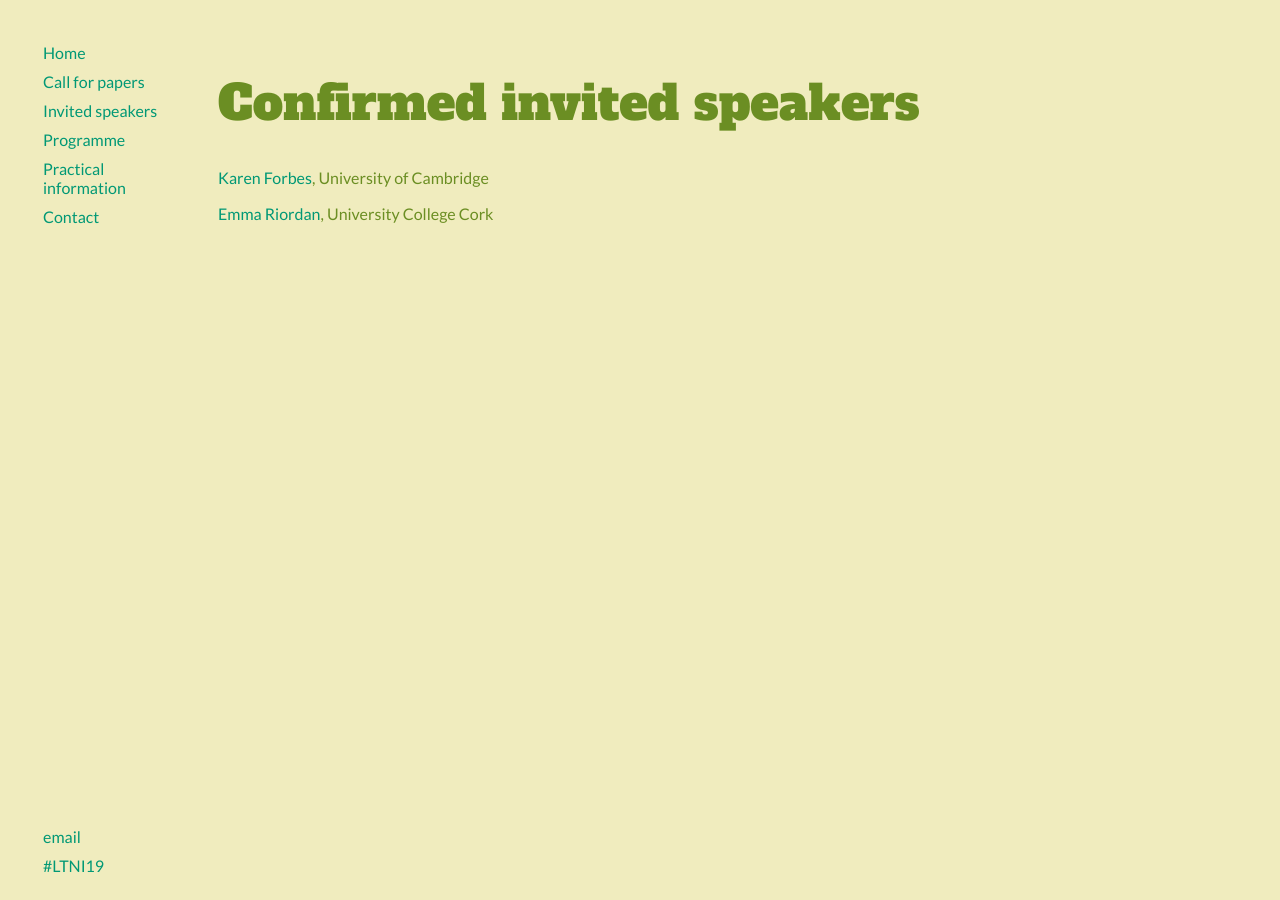
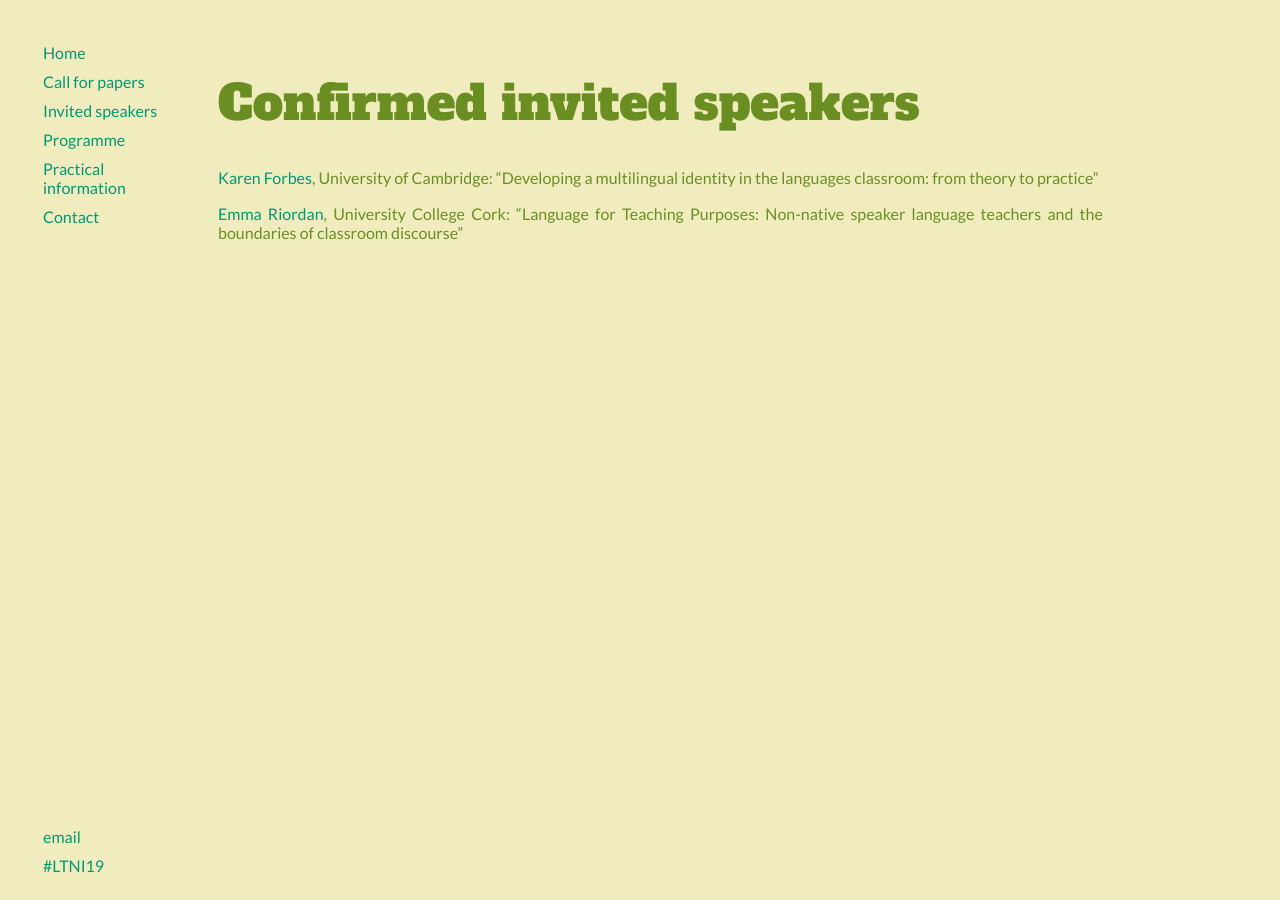
Before and after one commit to merryndd/ltni19, a Jekyll site: the page built from speakers/index.html, in a window 1280 px wide. Built offline with Jekyll 4.4.1, drawn with Linux system fonts in a browser that asks for light colours.

Commit message:
Update index.html

```diff
--- a/speakers/index.html
+++ b/speakers/index.html
@@ -2,5 +2,5 @@
 layout: default
 ---
 <h1>Confirmed invited speakers</h1>
-<p><a href="https://www.educ.cam.ac.uk/people/staff/forbes/">Karen Forbes</a>, University of Cambridge</p>
-<p><a href="http://research.ucc.ie/profiles/A016/emmariordan">Emma Riordan</a>, University College Cork</p>
+<p><a href="https://www.educ.cam.ac.uk/people/staff/forbes/">Karen Forbes</a>, University of Cambridge: “Developing a multilingual identity in the languages classroom: from theory to practice”</p>
+<p><a href="http://research.ucc.ie/profiles/A016/emmariordan">Emma Riordan</a>, University College Cork: “Language for Teaching Purposes: Non-native speaker language teachers and the boundaries of classroom discourse”</p>
```
